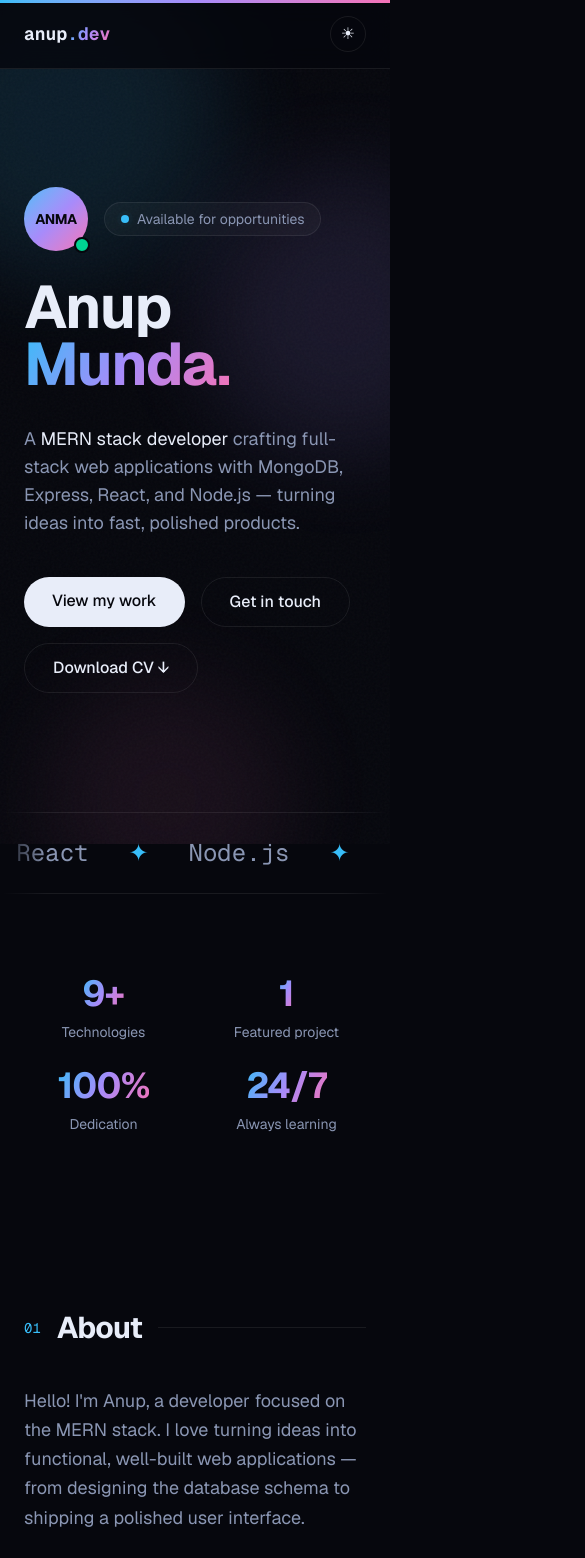
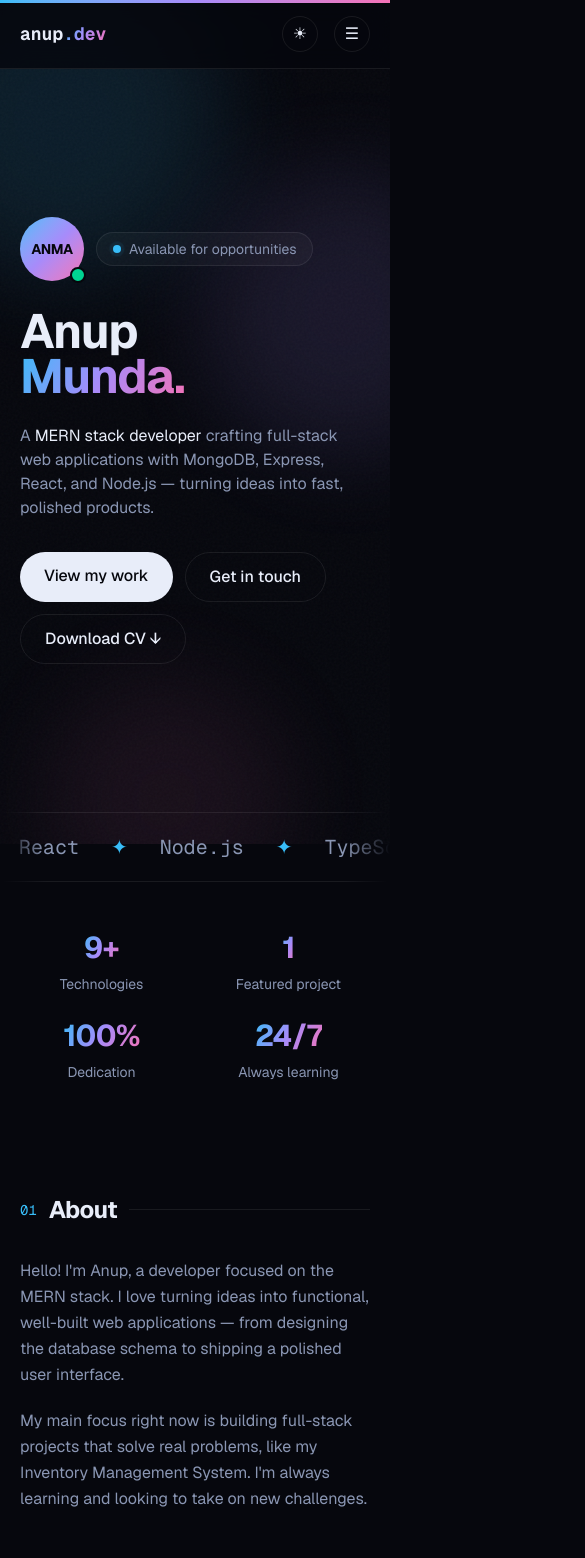
Before and after one commit to AnupMunda-code/Portfolio, a Next.js app: page / in a window 390 px wide. Shown: the top 1558 px of the page, 585 px wide, since content can reach past the window. Built offline with nearby package versions, Linux system fonts and the light colour scheme.

Commit message:
Make layout fully responsive across devices
Add a mobile hamburger nav menu, scale typography and section spacing
across mobile/tablet/desktop breakpoints, fix marquee full-bleed margins,
and adapt hero, stats, and headings per screen size.

Co-Authored-By: Claude Opus 4.8 <noreply@anthropic.com>

```diff
--- a/src/app/page.tsx
+++ b/src/app/page.tsx
@@ -5,6 +5,7 @@ import { ParallaxOrbs } from "@/components/ParallaxOrbs";
 import { ThemeToggle } from "@/components/ThemeToggle";
 import { ContactForm } from "@/components/ContactForm";
 import { BackToTop } from "@/components/BackToTop";
+import { MobileNav } from "@/components/MobileNav";
 
 const stats = [
   { value: 9, suffix: "+", label: "Technologies" },
@@ -86,9 +87,9 @@ const socialLinks = [
 
 function SectionLabel({ index, children }: { index: string; children: React.ReactNode }) {
   return (
-    <div className="mb-10 flex items-center gap-4">
+    <div className="mb-8 flex items-center gap-3 sm:mb-10 sm:gap-4">
       <span className="font-mono text-sm text-accent">{index}</span>
-      <h2 className="text-3xl font-bold tracking-tight sm:text-4xl">{children}</h2>
+      <h2 className="text-2xl font-bold tracking-tight sm:text-3xl lg:text-4xl">{children}</h2>
       <span className="h-px flex-1 bg-border" />
     </div>
   );
@@ -103,11 +104,11 @@ export default function Home() {
       <div className="relative z-[2]">
         {/* Nav */}
         <header id="top" className="sticky top-0 z-20 border-b border-border bg-background/80 backdrop-blur-md md:backdrop-blur-xl">
-          <nav className="mx-auto flex max-w-5xl items-center justify-between px-6 py-4">
+          <nav className="mx-auto flex max-w-5xl items-center justify-between px-5 py-4 sm:px-6 lg:px-8">
             <Link href="/" className="font-mono text-lg font-bold">
               anup<span className="gradient-text">.dev</span>
             </Link>
-            <div className="flex items-center gap-7">
+            <div className="flex items-center gap-4 sm:gap-7">
               <div className="hidden gap-7 text-sm text-muted sm:flex">
                 <a href="#about" className="transition-colors hover:text-foreground">About</a>
                 <a href="#skills" className="transition-colors hover:text-foreground">Skills</a>
@@ -115,15 +116,16 @@ export default function Home() {
                 <a href="#contact" className="transition-colors hover:text-foreground">Contact</a>
               </div>
               <ThemeToggle />
+              <MobileNav />
             </div>
           </nav>
         </header>
 
-        <main className="mx-auto w-full max-w-5xl px-6">
+        <main className="mx-auto w-full max-w-5xl px-5 sm:px-6 lg:px-8">
           {/* Hero */}
-          <section className="flex min-h-[88vh] flex-col justify-center py-20">
+          <section className="flex min-h-[88vh] flex-col justify-center py-16 sm:py-20">
             <Reveal>
-              <div className="mb-7 flex items-center gap-4">
+              <div className="mb-7 flex flex-wrap items-center gap-3 sm:gap-4">
                 <div className="relative flex h-16 w-16 items-center justify-center rounded-full bg-gradient-to-br from-accent via-accent2 to-accent3 text-sm font-bold tracking-tight text-background">
                   ANMA
                   <span className="absolute -bottom-0.5 -right-0.5 h-4 w-4 rounded-full border-2 border-background bg-emerald-400" />
@@ -138,37 +140,37 @@ export default function Home() {
               </div>
             </Reveal>
             <Reveal delay={0.05}>
-              <h1 className="text-6xl font-bold leading-[0.95] tracking-tight sm:text-8xl">
+              <h1 className="text-5xl font-bold leading-[0.95] tracking-tight sm:text-7xl lg:text-8xl">
                 Anup
                 <br />
                 <span className="gradient-text">Munda.</span>
               </h1>
             </Reveal>
             <Reveal delay={0.12}>
-              <p className="mt-8 max-w-xl text-lg text-muted sm:text-xl">
+              <p className="mt-6 max-w-xl text-base text-muted sm:mt-8 sm:text-lg lg:text-xl">
                 A <span className="text-foreground">MERN stack developer</span> crafting
                 full-stack web applications with MongoDB, Express, React, and Node.js —
                 turning ideas into fast, polished products.
               </p>
             </Reveal>
             <Reveal delay={0.2}>
-              <div className="mt-10 flex flex-wrap gap-4">
+              <div className="mt-8 flex flex-wrap gap-3 sm:mt-10 sm:gap-4">
                 <a
                   href="#projects"
-                  className="rounded-full bg-foreground px-7 py-3 font-medium text-background transition-transform hover:-translate-y-0.5"
+                  className="rounded-full bg-foreground px-6 py-3 font-medium text-background transition-transform hover:-translate-y-0.5 sm:px-7"
                 >
                   View my work
                 </a>
                 <a
                   href={social.email}
-                  className="rounded-full border border-border px-7 py-3 font-medium transition-colors hover:border-accent hover:text-accent"
+                  className="rounded-full border border-border px-6 py-3 font-medium transition-colors hover:border-accent hover:text-accent sm:px-7"
                 >
                   Get in touch
                 </a>
                 <a
                   href="/Anup_Munda_Resume.pdf"
                   download
-                  className="rounded-full border border-border px-7 py-3 font-medium transition-colors hover:border-accent hover:text-accent"
+                  className="rounded-full border border-border px-6 py-3 font-medium transition-colors hover:border-accent hover:text-accent sm:px-7"
                 >
                   Download CV ↓
                 </a>
@@ -177,12 +179,12 @@ export default function Home() {
           </section>
 
           {/* Marquee */}
-          <div className="marquee-mask -mx-6 border-y border-border py-6">
-            <div className="marquee-track gap-10">
+          <div className="marquee-mask -mx-5 border-y border-border py-5 sm:-mx-6 sm:py-6 lg:-mx-8">
+            <div className="marquee-track gap-8 sm:gap-10">
               {[...marqueeItems, ...marqueeItems].map((item, i) => (
                 <span
                   key={i}
-                  className="flex items-center gap-10 font-mono text-2xl text-muted sm:text-3xl"
+                  className="flex items-center gap-8 font-mono text-xl text-muted sm:gap-10 sm:text-2xl lg:text-3xl"
                 >
                   {item}
                   <span className="text-accent">✦</span>
@@ -192,11 +194,11 @@ export default function Home() {
           </div>
 
           {/* Stats */}
-          <section className="grid grid-cols-2 gap-6 py-20 sm:grid-cols-4">
+          <section className="grid grid-cols-2 gap-6 py-12 sm:grid-cols-4 sm:py-20">
             {stats.map((stat, i) => (
               <Reveal key={stat.label} delay={i * 0.08}>
                 <div className="text-center sm:text-left">
-                  <div className="text-4xl font-bold tracking-tight sm:text-5xl">
+                  <div className="text-3xl font-bold tracking-tight sm:text-4xl lg:text-5xl">
                     <span className="gradient-text">
                       <Counter to={stat.value} suffix={stat.suffix} />
                     </span>
@@ -208,12 +210,12 @@ export default function Home() {
           </section>
 
           {/* About */}
-          <section id="about" className="py-24">
+          <section id="about" className="py-16 sm:py-24">
             <Reveal>
               <SectionLabel index="01">About</SectionLabel>
             </Reveal>
             <Reveal delay={0.1}>
-              <div className="max-w-2xl space-y-5 text-lg leading-relaxed text-muted">
+              <div className="max-w-2xl space-y-5 text-base leading-relaxed text-muted sm:text-lg">
                 <p>
                   Hello! I&apos;m Anup, a developer focused on the MERN stack. I love
                   turning ideas into functional, well-built web applications — from
@@ -229,7 +231,7 @@ export default function Home() {
           </section>
 
           {/* Skills */}
-          <section id="skills" className="py-24">
+          <section id="skills" className="py-16 sm:py-24">
             <Reveal>
               <SectionLabel index="02">Skills &amp; Tech</SectionLabel>
             </Reveal>
@@ -248,7 +250,7 @@ export default function Home() {
           </section>
 
           {/* What I Do */}
-          <section className="py-24">
+          <section className="py-16 sm:py-24">
             <Reveal>
               <SectionLabel index="03">What I Do</SectionLabel>
             </Reveal>
@@ -280,7 +282,7 @@ export default function Home() {
           </section>
 
           {/* Projects */}
-          <section id="projects" className="py-24">
+          <section id="projects" className="py-16 sm:py-24">
             <Reveal>
               <SectionLabel index="04">Projects</SectionLabel>
             </Reveal>
@@ -331,12 +333,12 @@ export default function Home() {
           </section>
 
           {/* Contact */}
-          <section id="contact" className="py-24 text-center">
+          <section id="contact" className="py-16 text-center sm:py-24">
             <Reveal>
               <p className="font-mono text-sm text-accent">05 — What&apos;s next</p>
             </Reveal>
             <Reveal delay={0.08}>
-              <h2 className="mx-auto mt-4 max-w-2xl text-4xl font-bold tracking-tight sm:text-6xl">
+              <h2 className="mx-auto mt-4 max-w-2xl text-3xl font-bold tracking-tight sm:text-5xl lg:text-6xl">
                 Let&apos;s build something{" "}
                 <span className="gradient-text">together.</span>
               </h2>
@@ -370,7 +372,7 @@ export default function Home() {
 
         {/* Footer */}
         <footer className="border-t border-border">
-          <div className="mx-auto flex max-w-5xl flex-col items-center justify-between gap-4 px-6 py-8 font-mono text-sm text-muted sm:flex-row">
+          <div className="mx-auto flex max-w-5xl flex-col items-center justify-between gap-4 px-5 py-8 text-center font-mono text-sm text-muted sm:flex-row sm:px-6 sm:text-left lg:px-8">
             <span>Designed &amp; built by Anup Munda · Next.js &amp; Tailwind CSS</span>
             <BackToTop />
           </div>
--- /dev/null
+++ b/src/components/MobileNav.tsx
@@ -0,0 +1,44 @@
+"use client";
+
+import { useState } from "react";
+
+const links = [
+  { href: "#about", label: "About" },
+  { href: "#skills", label: "Skills" },
+  { href: "#projects", label: "Projects" },
+  { href: "#contact", label: "Contact" },
+];
+
+export function MobileNav() {
+  const [open, setOpen] = useState(false);
+
+  return (
+    <div className="sm:hidden">
+      <button
+        onClick={() => setOpen((v) => !v)}
+        aria-label="Toggle menu"
+        aria-expanded={open}
+        className="flex h-9 w-9 items-center justify-center rounded-full border border-border text-foreground transition-colors hover:border-accent hover:text-accent"
+      >
+        <span className="text-base leading-none">{open ? "✕" : "☰"}</span>
+      </button>
+
+      {open && (
+        <div className="absolute left-0 right-0 top-full border-b border-border bg-background/95 backdrop-blur-md">
+          <div className="mx-auto flex max-w-5xl flex-col px-5 py-2">
+            {links.map((link) => (
+              <a
+                key={link.href}
+                href={link.href}
+                onClick={() => setOpen(false)}
+                className="border-b border-border/40 py-3.5 text-base text-muted transition-colors last:border-0 hover:text-foreground"
+              >
+                {link.label}
+              </a>
+            ))}
+          </div>
+        </div>
+      )}
+    </div>
+  );
+}
```
